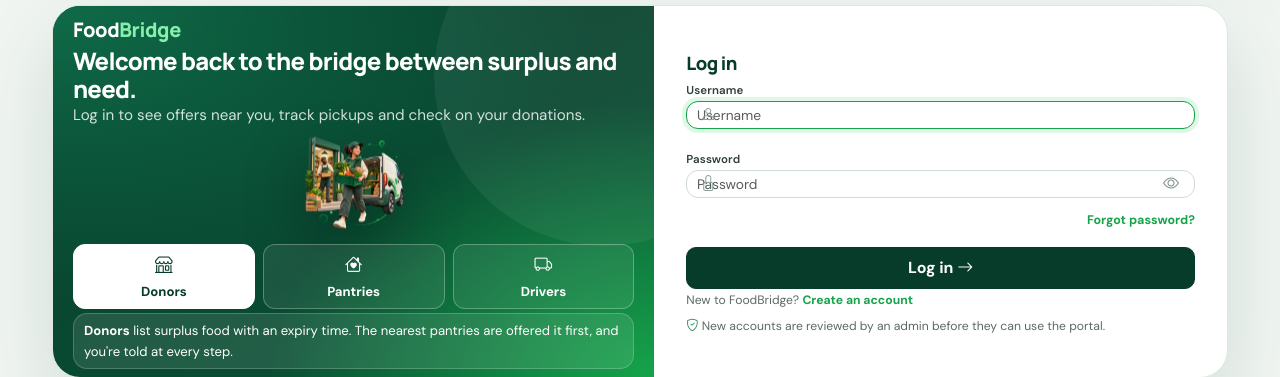
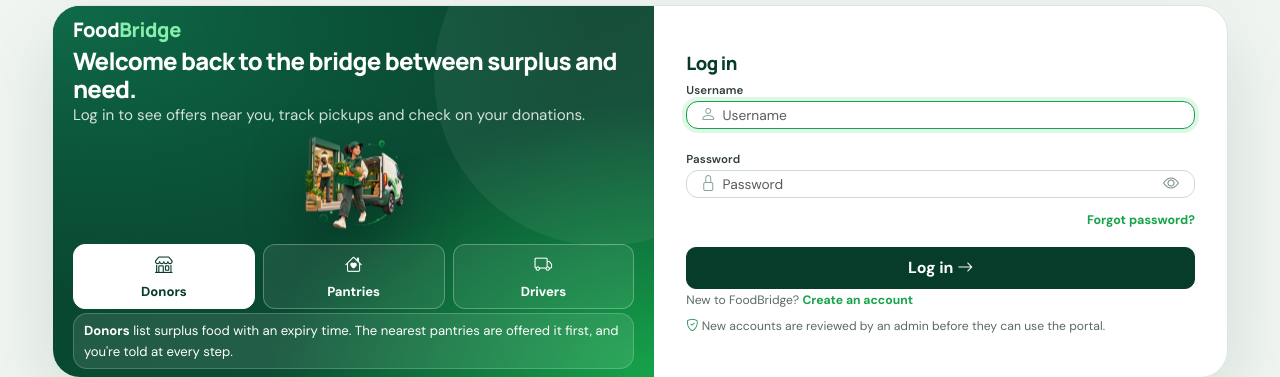
Before and after one commit to shmt101/FoodBridge, a Django app: page /accounts/login/ in a window 1280 px wide. Shown: the part 241-618 px from the top of the page. Run offline with Django 5.2, Linux system fonts and the light colour scheme; some libraries are stand-ins or nearby versions.

Commit message:
New UI/UX added

```diff
--- a/static/assets/css/style.css
+++ b/static/assets/css/style.css
@@ -328,7 +328,7 @@ dialog.fb-dialog .dlg-close{background:none;border:0;font-size:1.3rem;color:var(
 .compact-auth .role-note{padding:6px 10px;font-size:.78rem;margin-top:6px}
 .compact-auth .row.g-2{--bs-gutter-x:.5rem;--bs-gutter-y:.4rem}
 .compact-auth .auth-form .form-label{font-size:.72rem;margin-bottom:.15rem}
-.compact-auth .auth-form .form-control,.compact-auth .auth-form .form-select{padding:.3rem .65rem;font-size:.86rem}
+.compact-auth .auth-form .form-control,.compact-auth .auth-form .form-select{padding-top:.3rem;padding-bottom:.3rem;padding-right:.65rem;font-size:.86rem}
 .compact-auth .field-icon .form-control{padding-left:2.2rem}
 .compact-auth .strength{height:4px;margin-top:4px}
 .compact-auth .strength-label{font-size:.68rem;line-height:1.3}
@@ -350,14 +350,14 @@ dialog.fb-dialog .dlg-close{background:none;border:0;font-size:1.3rem;color:var(
   .compact-auth .role-card small{display:none}
   .compact-auth .row.g-2{--bs-gutter-y:.22rem}
   .compact-auth .auth-form .form-label{margin-bottom:.05rem}
-  .compact-auth .auth-form .form-control,.compact-auth .auth-form .form-select{padding:.2rem .6rem}
+  .compact-auth .auth-form .form-control,.compact-auth .auth-form .form-select{padding-top:.2rem;padding-bottom:.2rem;padding-right:.6rem}
   .compact-auth .strength{display:none}
   .compact-auth .strength-label{display:none}
   .compact-auth .approval-note{padding:3px 8px;margin:3px 0}
   .compact-auth .approval-note span{font-size:.68rem}
   .compact-auth .form-check{margin-top:.25rem!important;margin-bottom:0}
   .compact-auth .row.g-2{--bs-gutter-y:.12rem}
-  .compact-auth .auth-form .form-control,.compact-auth .auth-form .form-select{padding:.15rem .6rem}
+  .compact-auth .auth-form .form-control,.compact-auth .auth-form .form-select{padding-top:.15rem;padding-bottom:.15rem;padding-right:.6rem}
   .compact-auth .auth-form button[type="submit"]{padding-top:.3rem;padding-bottom:.3rem}
   .compact-auth .auth-foot{margin-top:2px;font-size:.76rem}
   .compact-auth .auth-form h1{font-size:1.15rem}
--- a/templates/base_app.html
+++ b/templates/base_app.html
@@ -8,7 +8,7 @@
   <link href="https://fonts.googleapis.com/css2?family=DM+Sans:wght@400;500;600;700&family=Manrope:wght@600;700;800&display=swap" rel="stylesheet">
   <link href="{% static 'assets/vendor/bootstrap/bootstrap.min.css' %}" rel="stylesheet">
   <link href="https://cdn.jsdelivr.net/npm/bootstrap-icons@1.11.3/font/bootstrap-icons.min.css" rel="stylesheet">
-  <link href="{% static 'assets/css/style.css' %}?v=20261001-3" rel="stylesheet">
+  <link href="{% static 'assets/css/style.css' %}?v=20261001-10" rel="stylesheet">
   <style>
     body{
       font-family:'DM Sans',sans-serif; color:#17211b;
```
